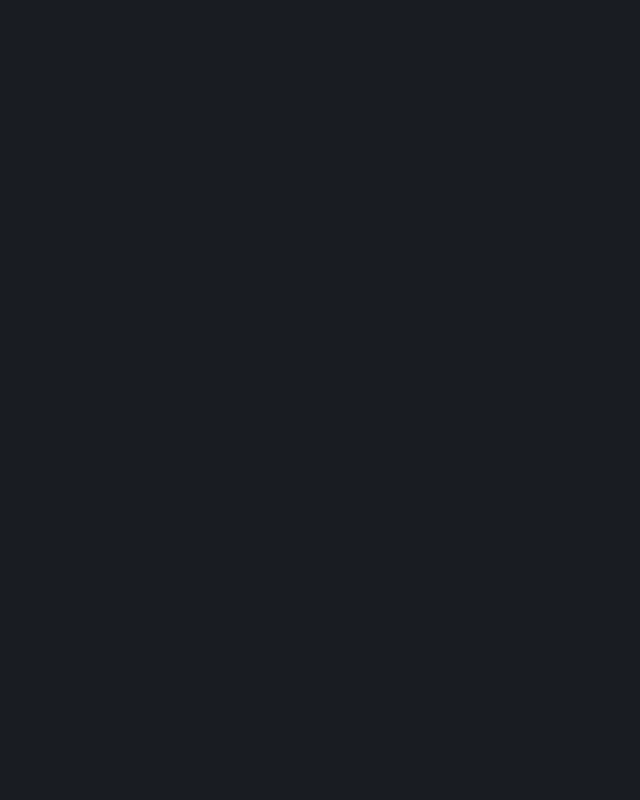
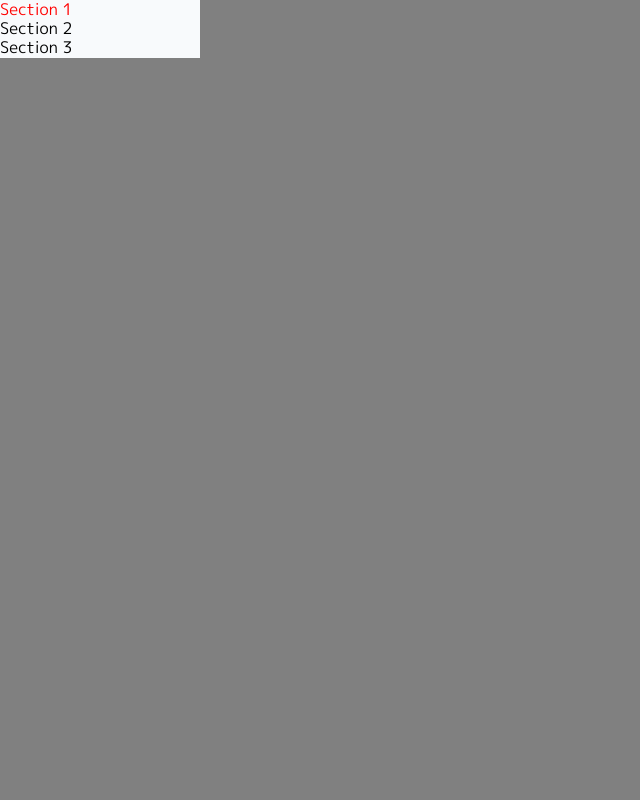
Before and after one commit to TraNguyen95/cet-app, a React (Vite) app: page /test in a window 1280 px wide. Before the commit this address had no page. Shown: the top 800 px of the page, without its empty margins (0-640 px from the left). Built offline with nearby package versions, Linux system fonts and the light colour scheme.

Commit message:
add footer

```diff
--- a/package.json
+++ b/package.json
@@ -25,6 +25,7 @@
     "react-dom": "^18.2.0",
     "react-hook-form": "^7.39.3",
     "react-iframe": "^1.8.5",
+    "react-intersection-observer": "^9.5.2",
     "react-markdown": "^8.0.7",
     "react-router-dom": "6.4.3",
     "react-slick": "^0.29.0",
--- a/src/App.jsx
+++ b/src/App.jsx
@@ -6,6 +6,7 @@ import PostDetail from './pages/PostDetail'
 import HomePage from './pages/HomePage'
 import { motion } from 'framer-motion'
 import Contact from './pages/Contact'
+import TestScroll from './pages/TestScroll'
 
 const AnimationWrap = ({ children }) => (
   <motion.div initial={{ opacity: 0, scale: 0.5 }} animate={{ opacity: 1, scale: 1 }} transition={{ duration: 0.5 }}>
@@ -38,6 +39,7 @@ function App() {
         <Route path='/posts' element={<PostsList />} />
         <Route path='/posts/:id' element={<PostDetail />} />
         <Route path='/contact' element={<Contact />} />
+        <Route path='/test' element={<TestScroll />} />
       </Routes>
       <ToastContainer />
     </>
--- /dev/null
+++ b/src/components/Footer/index.jsx
@@ -0,0 +1,57 @@
+import backgroundFooter from '../../assets/images/backgroundFooter.png'
+import './style.css'
+function Footer() {
+  return (
+    <div className="footer">
+      <div className=' text-white'>
+        <h4 className='text-white'>お気軽にお問い合わせください</h4>
+        <h3 className='mt-2 mb-[94px] text-5xl font-extrabold text-white max-lg:mb-[30px]'>Contact Us</h3>
+        <div className='flex items-center flex-wrap'>
+          <div className='basis-2/3 max-lg:w-full max-lg:basis-full'>
+            <div className='flex flex-wrap'>
+              <div className='basis-1/2 max-lg:basis-full'>
+                <h4 className='text-2xl mb-2'>CET.inc</h4>
+                <p>アプリ開発ならCET</p>
+                <p className='mt-10 opacity-70 max-w-[250px] max-lg:hidden'>
+                  @ 2023 Request for application development is CET Co., Ltd. All Rights Reserved
+                </p>
+              </div>
+              <div className='basis-1/2 max-lg:basis-full'>
+                <h4 className='text-2xl mb-2 max-lg:mt-[30px]'>Contact</h4>
+                <div className='flex items-center gap-5 mb-2'>
+                  <span className='text-orange'>T</span>
+                  <span className='opacity-60'>03-5322-2953</span>
+                </div>
+                <div className='flex items-center gap-5 mb-2'>
+                  <span className='text-orange'>T</span>
+                  <span className='opacity-60'>03-5322-2953</span>
+                </div>
+                <div className='flex items-center gap-5 mb-2'>
+                  <span className='text-orange'>T</span>
+                  <span className='opacity-60'>03-5322-2953</span>
+                </div>
+              </div>
+              <div className='mt-[80px] basis-1/2 max-lg:basis-full max-lg:mt-[30px]'>
+                <span className='opacity-60'>CONTACT NOW</span>
+              </div>
+              <div className='basis-1/2 max-lg:basis-full'>
+                <h4 className='text-2xl mb-2'>Address</h4>
+                <span className='opacity-60 leading-5'>
+                  〒163-0532
+                  <br />
+                  東京都新宿区西新宿１丁目２６−２
+                  <br /> 新宿野村ビル 32階
+                </span>
+              </div>
+            </div>
+          </div>
+          <div className='basis-1/3 max-lg:w-full max-lg:basis-full'>
+            <img className='max-lg:w-2/3' src='/images/Frame29.png' />
+          </div>
+        </div>
+      </div>
+    </div>
+  )
+}
+
+export default Footer
--- /dev/null
+++ b/src/components/Footer/style.css
@@ -0,0 +1,19 @@
+.footer {
+  background-image: url(../../assets/images/backgroundFooter.png);
+  background-position: -115px -144px;
+  background-size: cover;
+  background-repeat: no-repeat;
+  display: flex;
+  align-items: center;
+  padding: 147px 0 200px;
+}
+
+.footer p,span {
+  font-size: 0.875rem;
+}
+
+@media screen and (max-width: 1024px) {
+  .footer {
+    padding: 30px 0;
+  }
+}
--- a/src/constants/config.js
+++ b/src/constants/config.js
@@ -1,5 +1,5 @@
 const config = {
-  baseUrl: 'http://localhost:1337/api',
+  baseUrl: 'http://localhost:1338/api',
 }
 
 export default config
--- a/src/pages/HomePage/index.jsx
+++ b/src/pages/HomePage/index.jsx
@@ -7,8 +7,46 @@ import { News } from '../../components/HomePage/News'
 import { AboutUs } from '../../components/HomePage/AboutUs'
 import { OurSkill } from '../../components/HomePage/OurSkill'
 import '../../scss/components/homePage.scss'
+import { useEffect, useState } from 'react'
+import { useAnimation, motion } from 'framer-motion'
+import { useInView } from 'react-intersection-observer'
+
+const boxVariant = {
+  visible: { opacity: 1, scale: 1, transition: { duration: 0.5 } },
+  hidden: { opacity: 0, scale: 0 }
+}
+
+const AnimationHome = ({ num, scrollToNextSection, isActive, children }) => {
+  const control = useAnimation()
+  const [ref, inView] = useInView({ threshold: 0.5 })
+
+  useEffect(() => {
+    if (inView) {
+      control.start('visible')
+    } else {
+      control.start('hidden')
+    }
+  }, [control, inView])
+
+  return (
+    <motion.div
+      className={`box ${isActive ? 'active' : ''}`}
+      ref={ref}
+      variants={boxVariant}
+      initial='hidden'
+      animate={control}
+    >
+      {children}
+    </motion.div>
+  )
+}
 
 export default function HomePage() {
+  const scrollToNextSection = () => {
+    setActiveSection((prevSection) => prevSection + 1);
+    const nextSectionOffset = (activeSection + 1) * window.innerHeight;
+    window.scrollTo({ top: nextSectionOffset, behavior: 'smooth' });
+  };
   return (
     <>
       <div className='min-h-screen bg-darkGray-900'>
@@ -17,12 +55,24 @@ export default function HomePage() {
         <div className='mainContainerHome flex h-full w-full justify-between pt-24'>
           <div className='placeSideBar'></div>
           <div className='mainHomeContent'>
+            <AnimationHome>
               <Home />
+            </AnimationHome>
+            <AnimationHome>
               <Portfolio />
+            </AnimationHome>
+            <AnimationHome>
               <SliderHome />
+            </AnimationHome>
+            <AnimationHome>
               <News />
+            </AnimationHome>
+            <AnimationHome>
               <AboutUs />
+            </AnimationHome>
+            <AnimationHome>
               <OurSkill />
+            </AnimationHome>
           </div>
         </div>
       </div>
--- a/src/pages/PostsList/Postlists.jsx
+++ b/src/pages/PostsList/Postlists.jsx
@@ -8,6 +8,7 @@ import classNames from 'classnames'
 import { motion } from 'framer-motion'
 import LogoFixed from '../../components/LogoFixed'
 import './index.css'
+import Footer from '../../components/Footer'
 
 const AnimationWrap = ({ children }) => (
   <motion.div
@@ -85,7 +86,7 @@ export default function PostsList() {
   const handleLoadMore = () => {
     setPage((prevPage) => prevPage + 1)
   }
-  const mainBackgroundClasses = `bg-mainBackground bg-[url("/images/Vector14.png")] bg-contain bg-left-top bg-no-repeat py-6 min-h-screen`
+  const mainBackgroundClasses = `text-wite bg-mainBackground bg-[url("/images/Vector14.png")] bg-contain bg-left-top bg-no-repeat min-h-screen`
 
   const location = useLocation()
 
@@ -101,7 +102,7 @@ export default function PostsList() {
   return (
     <div className={mainBackgroundClasses}>
       <LogoFixed />
-      <div className='container text-white'>
+      <div className='max-w-[1600px] text-white mx-auto pt-[110px] px-[147px] max-lg:px-4'>
         <h3 className='mb-10 text-center text-5xl'>Our News</h3>
         <div className='flex justify-center gap-10 pb-10 max-sm:justify-start' style={{ overflowX: 'auto' }}>
           <button
@@ -123,7 +124,7 @@ export default function PostsList() {
             </button>
           ))}
         </div>
-        <div className='container mx-auto min-h-[300px]'>
+        <div className='mx-auto min-h-[300px]'>
           <div className='grid grid-cols-1 gap-8 sm:grid-cols-2 md:grid-cols-3'>
             {data.map((post) => (
               <motion.div
@@ -158,6 +159,7 @@ export default function PostsList() {
             </button>
           )}
         </div>
+        <Footer />
       </div>
     </div>
   )
--- /dev/null
+++ b/src/pages/TestScroll/index.css
@@ -0,0 +1,3 @@
+.active {
+  color: red;
+}
--- /dev/null
+++ b/src/pages/TestScroll/index.jsx
@@ -0,0 +1,88 @@
+import { motion, useAnimation } from "framer-motion";
+import { useInView } from "react-intersection-observer";
+import { useEffect, useRef, useState } from "react";
+import './index.css'
+const boxVariant = {
+  visible: { opacity: 1, scale: 1, transition: { duration: 0.5 } },
+  hidden: { opacity: 0, scale: 0 }
+};
+
+
+const Box = ({ num, scrollToNextSection, isActive }) => {
+  const control = useAnimation();
+  const [ref, inView] = useInView({ threshold: 0.5 });
+
+  useEffect(() => {
+    if (inView) {
+      control.start("visible");
+    } else {
+      control.start("hidden");
+    }
+  }, [control, inView]);
+
+  return (
+    <motion.div
+      className={`box ${isActive ? 'active' : ''}`}
+      ref={ref}
+      variants={boxVariant}
+      initial="hidden"
+      animate={control}
+      style={{ height: '101vh', background: 'gray' }}
+    >
+      <h1>Box {num} </h1>
+      <button onClick={scrollToNextSection}>Scroll to Next Section</button>
+    </motion.div>
+  );
+};
+
+export default function TestScroll() {
+  const [activeSection, setActiveSection] = useState(0);
+
+  const scrollToNextSection = () => {
+    setActiveSection((prevSection) => prevSection + 1);
+    const nextSectionOffset = (activeSection + 1) * window.innerHeight;
+    window.scrollTo({ top: nextSectionOffset, behavior: 'smooth' });
+  };
+
+  useEffect(() => {
+    const handleScroll = () => {
+      const currentSection = Math.floor(window.scrollY / window.innerHeight);
+      setActiveSection(currentSection);
+    };
+
+    window.addEventListener('scroll', handleScroll);
+    return () => {
+      window.removeEventListener('scroll', handleScroll);
+    };
+  }, []);
+
+  return (
+    <div className="App">
+      <div className="sidebar w-[200px] bg-slate-50 fixed">
+        {[1, 2, 3].map((num) => (
+          <div
+            key={num}
+            className={`sidebar-item ${activeSection === num - 1 ? 'active' : ''}`}
+            onClick={() => {
+              const sectionOffset = (num - 1) * window.innerHeight;
+              window.scrollTo({ top: sectionOffset, behavior: 'smooth' });
+              setActiveSection(num - 1);
+            }}
+          >
+            Section {num}
+          </div>
+        ))}
+      </div>
+      <div className="sections">
+        {[1, 2, 3].map((num) => (
+          <Box
+            key={num}
+            num={num}
+            scrollToNextSection={scrollToNextSection}
+            isActive={activeSection === num - 1}
+          />
+        ))}
+      </div>
+    </div>
+  );
+}
```
Also changed, not shown: src/assets/images/backgroundFooter.png (added), 1 other file (tests, documents, lock files or other folders). Lines whose indentation alone changed are shown as unchanged.
